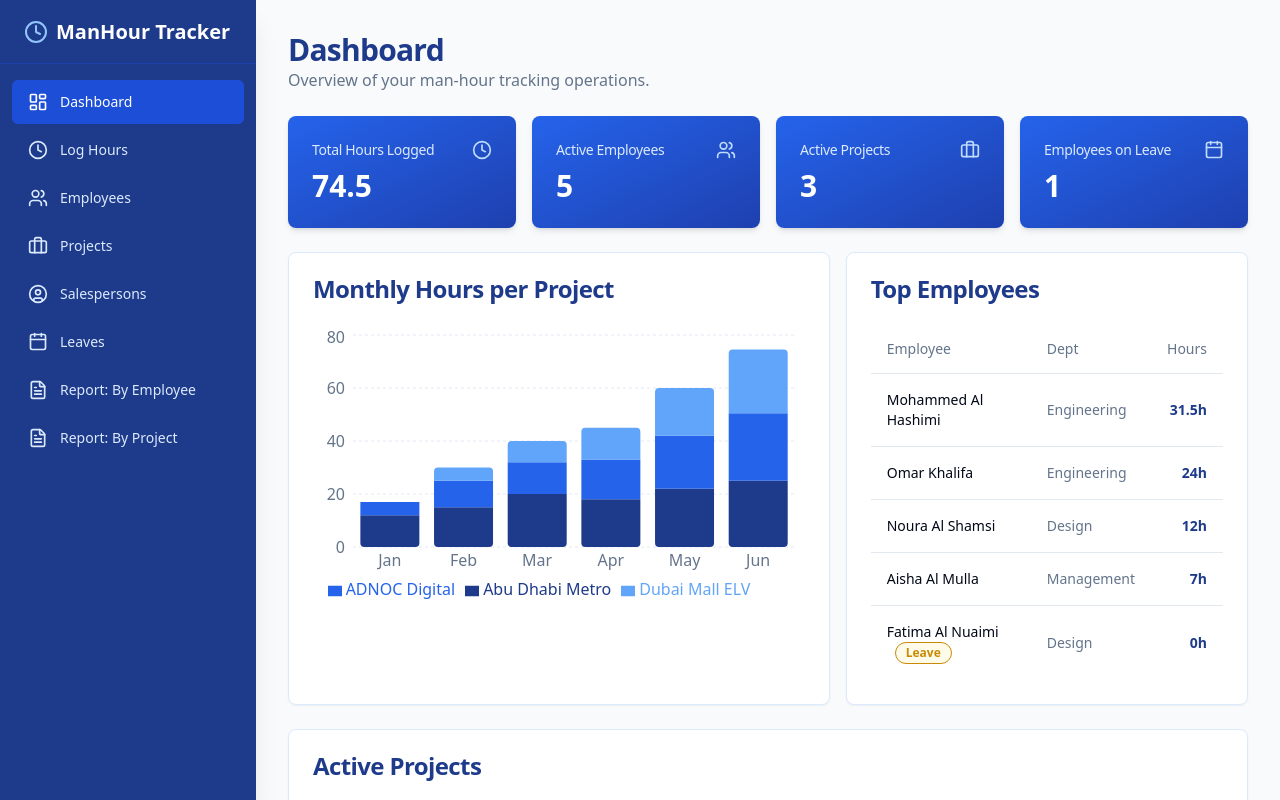
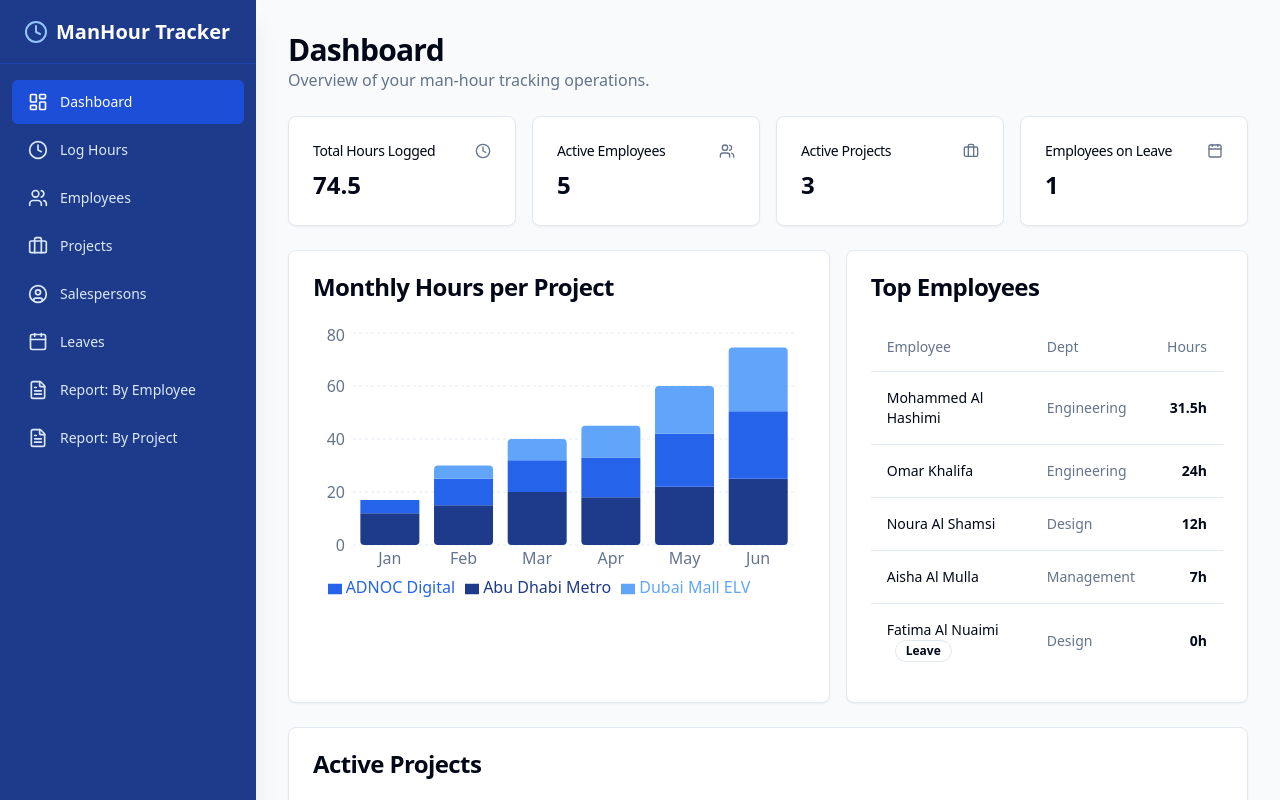
Before and after one commit to jazeem-techon/man-hour, a React (Vite) app: page /dashboard in a window 1280 px wide. Built offline with nearby package versions, Linux system fonts and the light colour scheme.

Commit message:
feat: implement dashboard page with project/employee statistics and summary charts

```diff
--- a/src/pages/DashboardPage.tsx
+++ b/src/pages/DashboardPage.tsx
@@ -46,61 +46,61 @@ export function DashboardPage() {
   return (
     <div className="space-y-6">
       <div>
-        <h2 className="text-3xl font-bold tracking-tight text-blue-900">Dashboard</h2>
+        <h2 className="text-3xl font-bold tracking-tight">Dashboard</h2>
         <p className="text-muted-foreground">Overview of your man-hour tracking operations.</p>
       </div>
 
       <div className="grid gap-4 md:grid-cols-2 lg:grid-cols-4">
-        <Card className="bg-gradient-to-br from-blue-600 to-blue-800 text-white border-none shadow-md">
+        <Card>
           <CardHeader className="flex flex-row items-center justify-between space-y-0 pb-2">
-            <CardTitle className="text-sm font-medium text-blue-100">Total Hours Logged</CardTitle>
-            <Clock className="h-5 w-5 text-blue-200" />
+            <CardTitle className="text-sm font-medium">Total Hours Logged</CardTitle>
+            <Clock className="h-4 w-4 text-muted-foreground" />
           </CardHeader>
           <CardContent>
-            <div className="text-3xl font-bold">{totalHours}</div>
+            <div className="text-2xl font-bold">{totalHours}</div>
           </CardContent>
         </Card>
-        <Card className="bg-gradient-to-br from-blue-600 to-blue-800 text-white border-none shadow-md">
+        <Card>
           <CardHeader className="flex flex-row items-center justify-between space-y-0 pb-2">
-            <CardTitle className="text-sm font-medium text-blue-100">Active Employees</CardTitle>
-            <Users className="h-5 w-5 text-blue-200" />
+            <CardTitle className="text-sm font-medium">Active Employees</CardTitle>
+            <Users className="h-4 w-4 text-muted-foreground" />
           </CardHeader>
           <CardContent>
-            <div className="text-3xl font-bold">{activeEmployees.length}</div>
+            <div className="text-2xl font-bold">{activeEmployees.length}</div>
           </CardContent>
         </Card>
-        <Card className="bg-gradient-to-br from-blue-600 to-blue-800 text-white border-none shadow-md">
+        <Card>
           <CardHeader className="flex flex-row items-center justify-between space-y-0 pb-2">
-            <CardTitle className="text-sm font-medium text-blue-100">Active Projects</CardTitle>
-            <Briefcase className="h-5 w-5 text-blue-200" />
+            <CardTitle className="text-sm font-medium">Active Projects</CardTitle>
+            <Briefcase className="h-4 w-4 text-muted-foreground" />
           </CardHeader>
           <CardContent>
-            <div className="text-3xl font-bold">{activeProjects.length}</div>
+            <div className="text-2xl font-bold">{activeProjects.length}</div>
           </CardContent>
         </Card>
-        <Card className="bg-gradient-to-br from-blue-600 to-blue-800 text-white border-none shadow-md">
+        <Card>
           <CardHeader className="flex flex-row items-center justify-between space-y-0 pb-2">
-            <CardTitle className="text-sm font-medium text-blue-100">Employees on Leave</CardTitle>
-            <Calendar className="h-5 w-5 text-blue-200" />
+            <CardTitle className="text-sm font-medium">Employees on Leave</CardTitle>
+            <Calendar className="h-4 w-4 text-muted-foreground" />
           </CardHeader>
           <CardContent>
-            <div className="text-3xl font-bold">{employeesOnLeave.length}</div>
+            <div className="text-2xl font-bold">{employeesOnLeave.length}</div>
           </CardContent>
         </Card>
       </div>
 
       <div className="grid gap-4 md:grid-cols-2 lg:grid-cols-7">
-        <Card className="col-span-4 border-blue-100 shadow-sm">
+        <Card className="col-span-4">
           <CardHeader>
-            <CardTitle className="text-blue-900">Monthly Hours per Project</CardTitle>
+            <CardTitle>Monthly Hours per Project</CardTitle>
           </CardHeader>
           <CardContent className="h-[300px]">
             <ResponsiveContainer width="100%" height="100%">
               <BarChart data={chartData} margin={{ top: 10, right: 10, left: -20, bottom: 0 }}>
                 <CartesianGrid strokeDasharray="3 3" vertical={false} stroke="#E2E8F0" />
-                <XAxis dataKey="name" axisLine={false} tickLine={false} tick={{fill: '#64748B'}} />
-                <YAxis axisLine={false} tickLine={false} tick={{fill: '#64748B'}} />
-                <Tooltip cursor={{fill: '#F1F5F9'}} contentStyle={{borderRadius: '8px', border: 'none', boxShadow: '0 4px 6px -1px rgb(0 0 0 / 0.1)'}} />
+                <XAxis dataKey="name" axisLine={false} tickLine={false} tick={{ fill: '#64748B' }} />
+                <YAxis axisLine={false} tickLine={false} tick={{ fill: '#64748B' }} />
+                <Tooltip cursor={{ fill: '#F1F5F9' }} contentStyle={{ borderRadius: '8px', border: 'none', boxShadow: '0 4px 6px -1px rgb(0 0 0 / 0.1)' }} />
                 <Legend />
                 <Bar dataKey="Abu Dhabi Metro" stackId="a" fill="#1E3A8A" radius={[0, 0, 4, 4]} />
                 <Bar dataKey="ADNOC Digital" stackId="a" fill="#2563EB" />
@@ -110,9 +110,9 @@ export function DashboardPage() {
           </CardContent>
         </Card>
 
-        <Card className="col-span-3 border-blue-100 shadow-sm">
+        <Card className="col-span-3">
           <CardHeader>
-            <CardTitle className="text-blue-900">Top Employees</CardTitle>
+            <CardTitle>Top Employees</CardTitle>
           </CardHeader>
           <CardContent>
             <Table>
@@ -128,10 +128,10 @@ export function DashboardPage() {
                   <TableRow key={e._id}>
                     <TableCell className="font-medium">
                       {e.name}
-                      {e.isOnLeave && <Badge variant="outline" className="ml-2 text-yellow-600 border-yellow-600 bg-yellow-50">Leave</Badge>}
+                      {e.isOnLeave && <Badge variant="outline" className="ml-2">Leave</Badge>}
                     </TableCell>
                     <TableCell className="text-muted-foreground">{e.department}</TableCell>
-                    <TableCell className="text-right font-semibold text-blue-900">{e.totalHours}h</TableCell>
+                    <TableCell className="text-right font-semibold">{e.totalHours}h</TableCell>
                   </TableRow>
                 ))}
               </TableBody>
@@ -140,9 +140,9 @@ export function DashboardPage() {
         </Card>
       </div>
 
-      <Card className="border-blue-100 shadow-sm">
+      <Card>
         <CardHeader>
-          <CardTitle className="text-blue-900">Active Projects</CardTitle>
+          <CardTitle>Active Projects</CardTitle>
         </CardHeader>
         <CardContent>
           <Table>
@@ -160,10 +160,10 @@ export function DashboardPage() {
                 <TableRow key={p._id}>
                   <TableCell className="font-medium">{p.name}</TableCell>
                   <TableCell className="text-muted-foreground">{p.salespersonName}</TableCell>
-                  <TableCell className="text-right font-semibold text-blue-900">{p.totalHours}h</TableCell>
+                  <TableCell className="text-right font-semibold">{p.totalHours}h</TableCell>
                   <TableCell className="text-right">{p.employeeCount}</TableCell>
                   <TableCell>
-                    <Badge variant="default" className="bg-blue-100 text-blue-800 hover:bg-blue-200 border-none">Active</Badge>
+                    <Badge variant="default">Active</Badge>
                   </TableCell>
                 </TableRow>
               ))}
```
